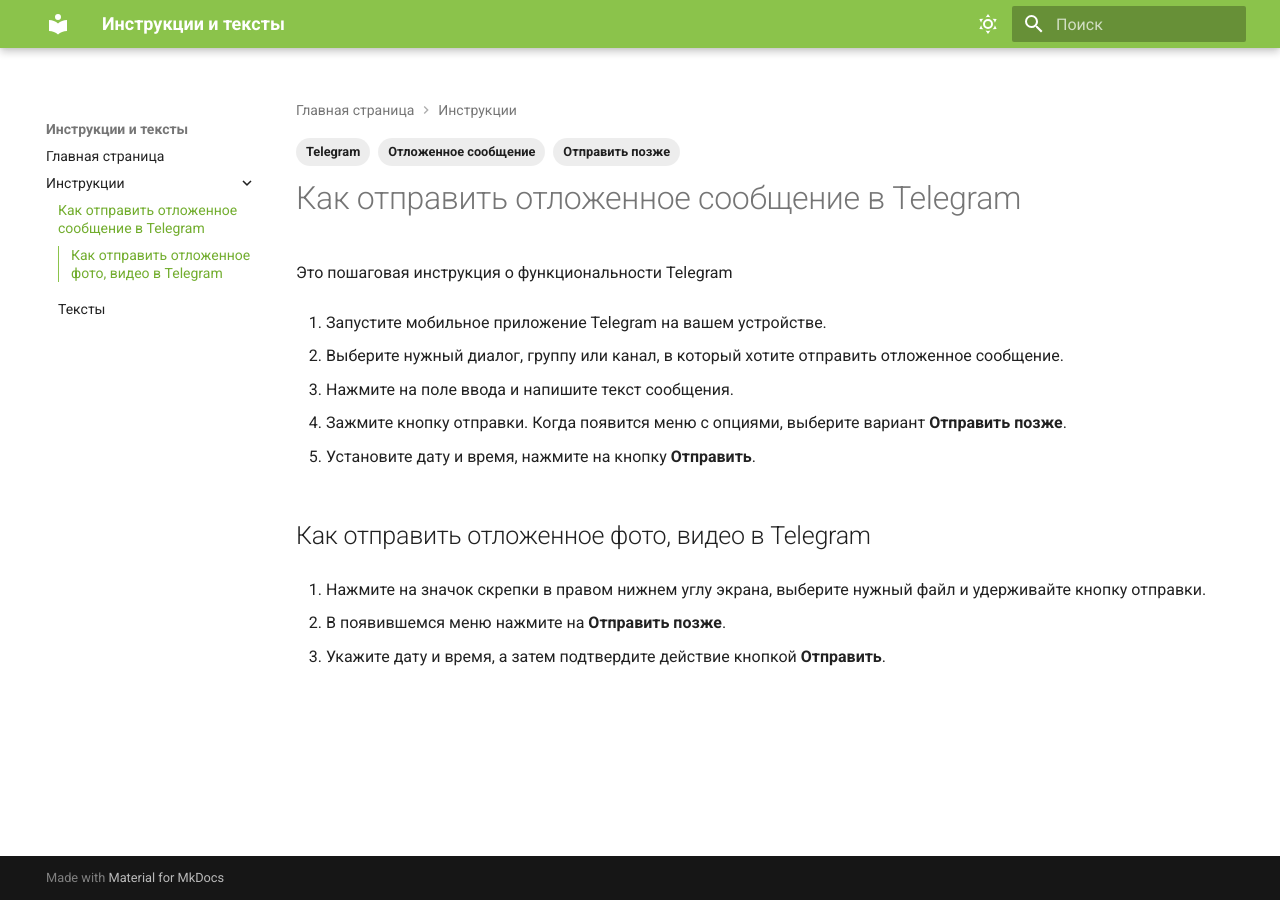
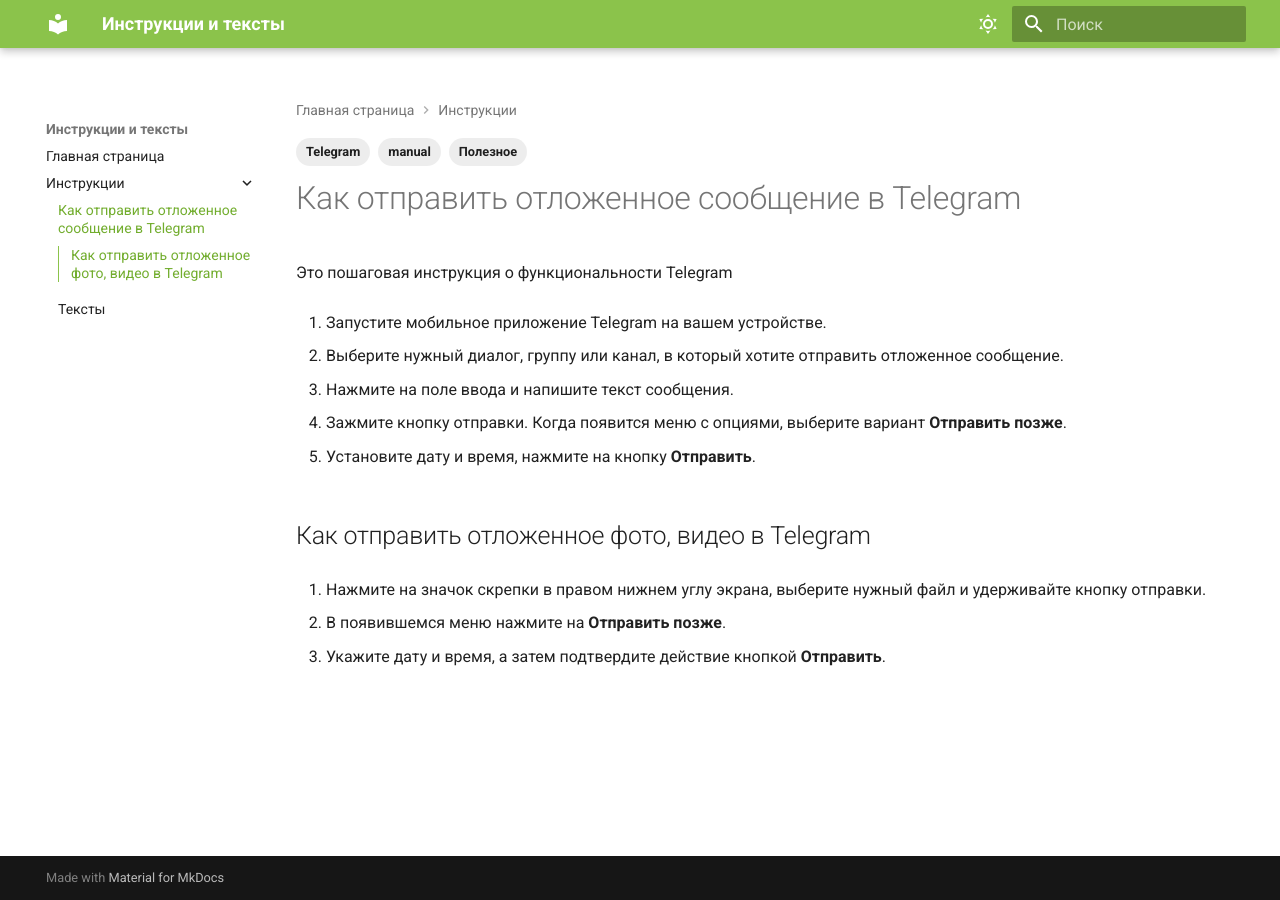
Before and after one commit to klodisapk/klodisa-pet-project, an MkDocs documentation site: the page built from docs/instructions/Telegram/klodisapk-instruction.md, in a window 1280 px wide. Built offline with MkDocs 1.6.1 and Material for MkDocs 9.7.7, drawn with Linux system fonts in a browser that asks for light colours.

Commit message:
Внесла правки

```diff
--- a/docs/instructions/Telegram/klodisapk-instruction.md
+++ b/docs/instructions/Telegram/klodisapk-instruction.md
@@ -1,8 +1,8 @@
 ---
 tags:
   - Telegram
-  - Отложенное сообщение
-  - Отправить позже
+  - manual
+  - Полезное
 ---
 
 # Как отправить отложенное сообщение в Telegram
--- a/mkdocs.yml
+++ b/mkdocs.yml
@@ -67,4 +67,10 @@
       emoji_generator: !!python/name:material.extensions.emoji.to_svg
 plugins:
   - search
-  - tags
+  - tags:
+      tags_allowed:
+      - Telegram
+      - Инструкция
+      - manual
+      - Полезное
+  - glightbox
```
